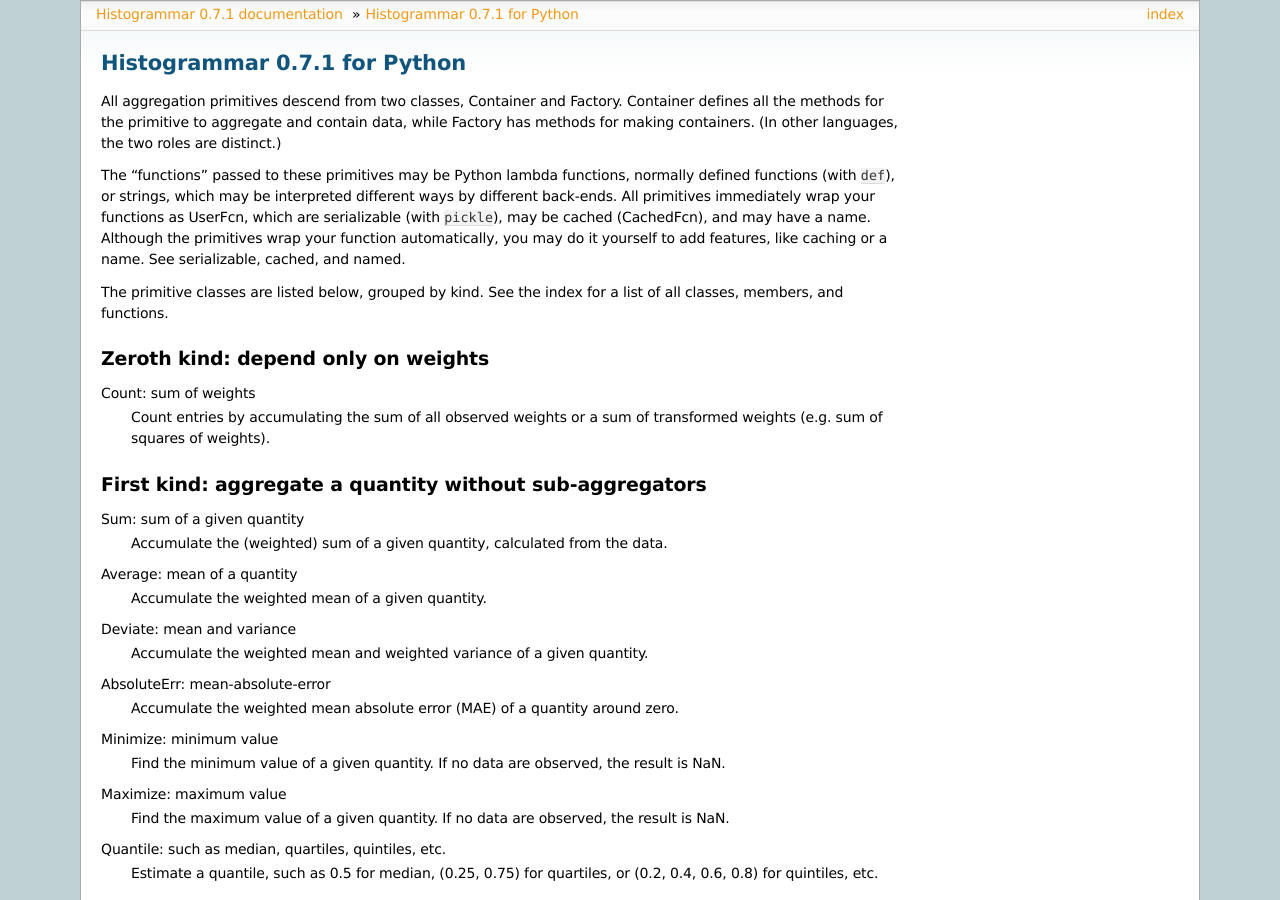
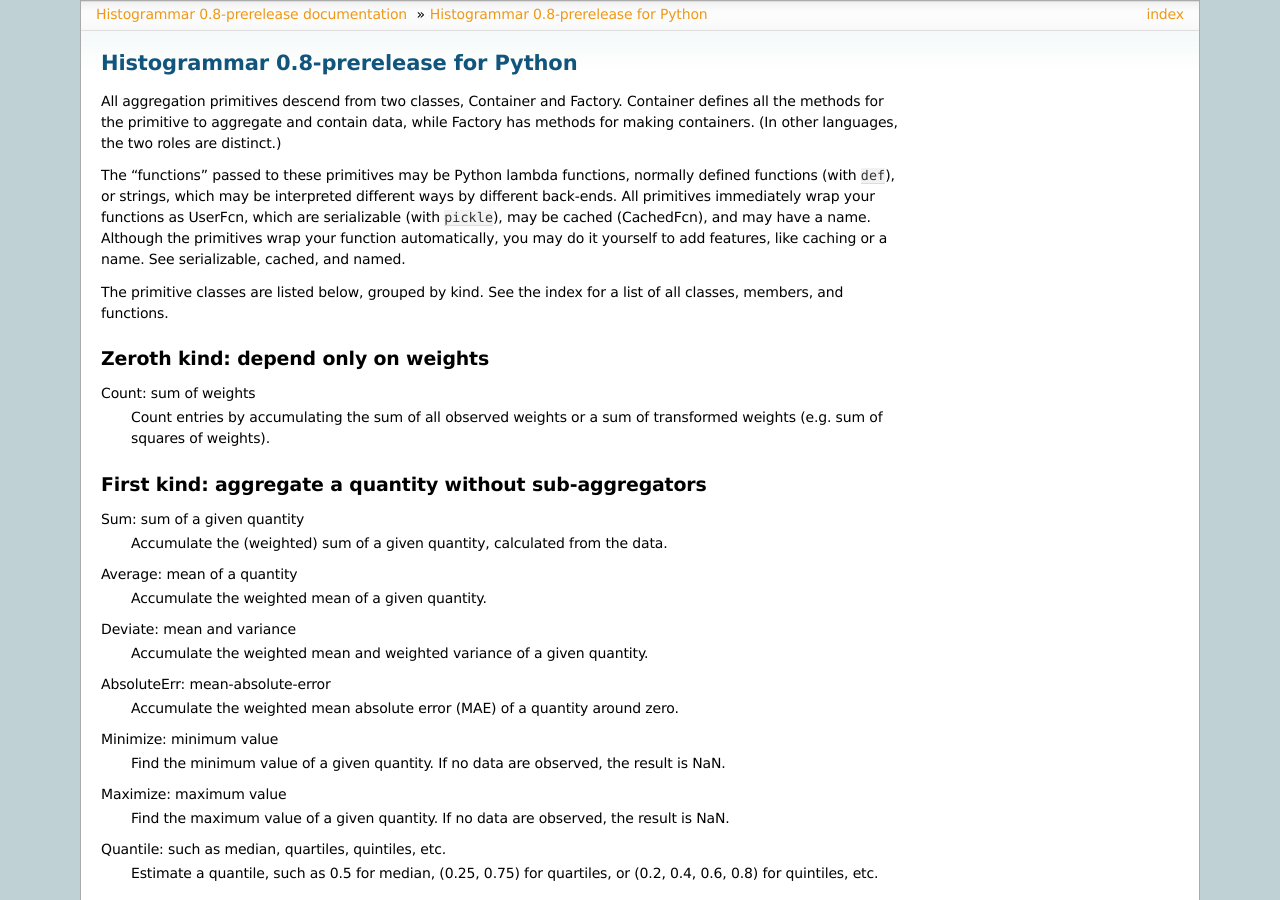
Before and after one commit to histogrammar/histogrammar-python, a Sphinx documentation site: the page built from docs/index.rst, in a window 1280 px wide and 900 px high. Built offline with Sphinx 7.4.7, drawn with Linux system fonts in a browser that asks for light colours; formulas are drawn with MathJax 3; some of the changed text lies outside the part shown.

Commit message:
set the version number back to 0.8-prerelease

```diff
--- a/docs/conf.py
+++ b/docs/conf.py
@@ -47,9 +47,9 @@
 # built documents.
 #
 # The short X.Y version.
-version = "0.7.1"
+version = "0.8-prerelease"
 # The full version, including alpha/beta/rc tags.
-release = "0.7.1"
+release = "0.8-prerelease"
 
 # The language for content autogenerated by Sphinx. Refer to documentation
 # for a list of supported languages.
--- a/histogrammar/version.py
+++ b/histogrammar/version.py
@@ -14,4 +14,4 @@
 # See the License for the specific language governing permissions and
 # limitations under the License.
 
-__version__ = "0.7.1"
+__version__ = "0.8-prerelease"
```
